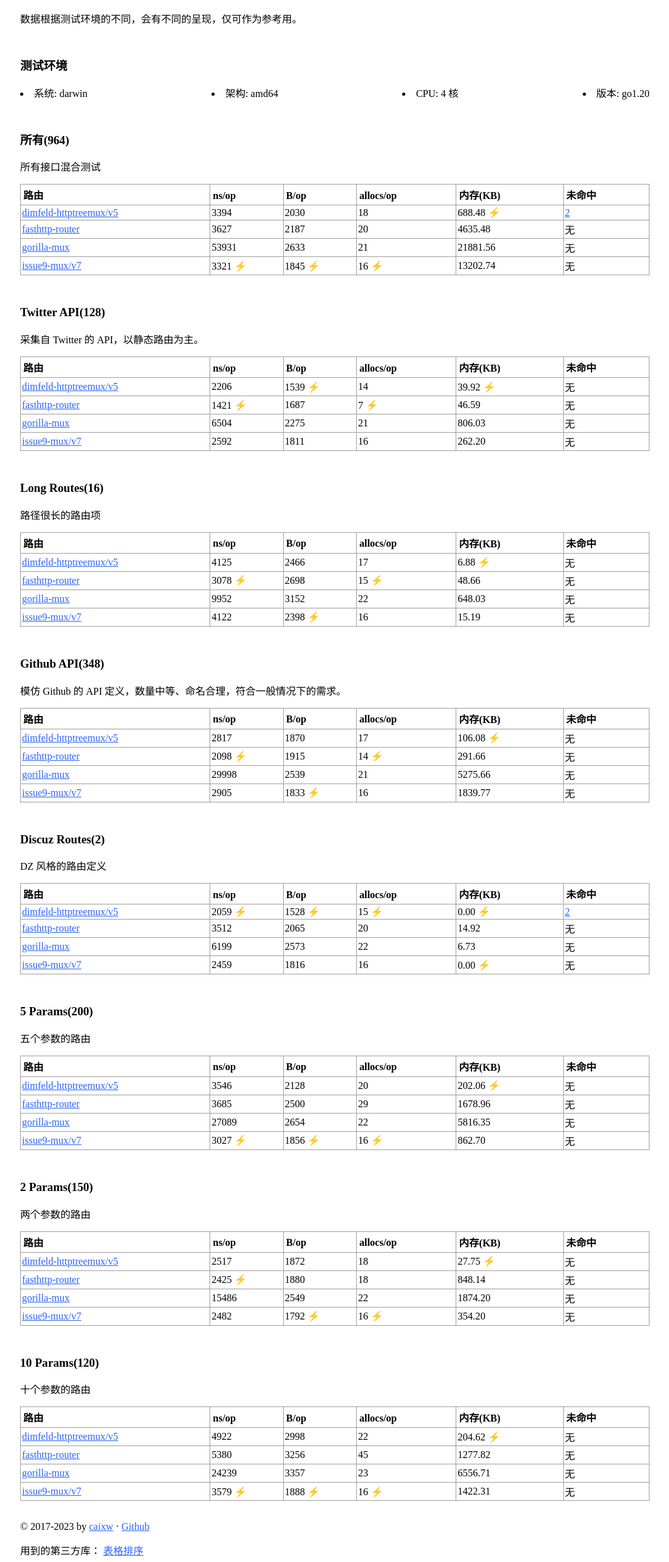
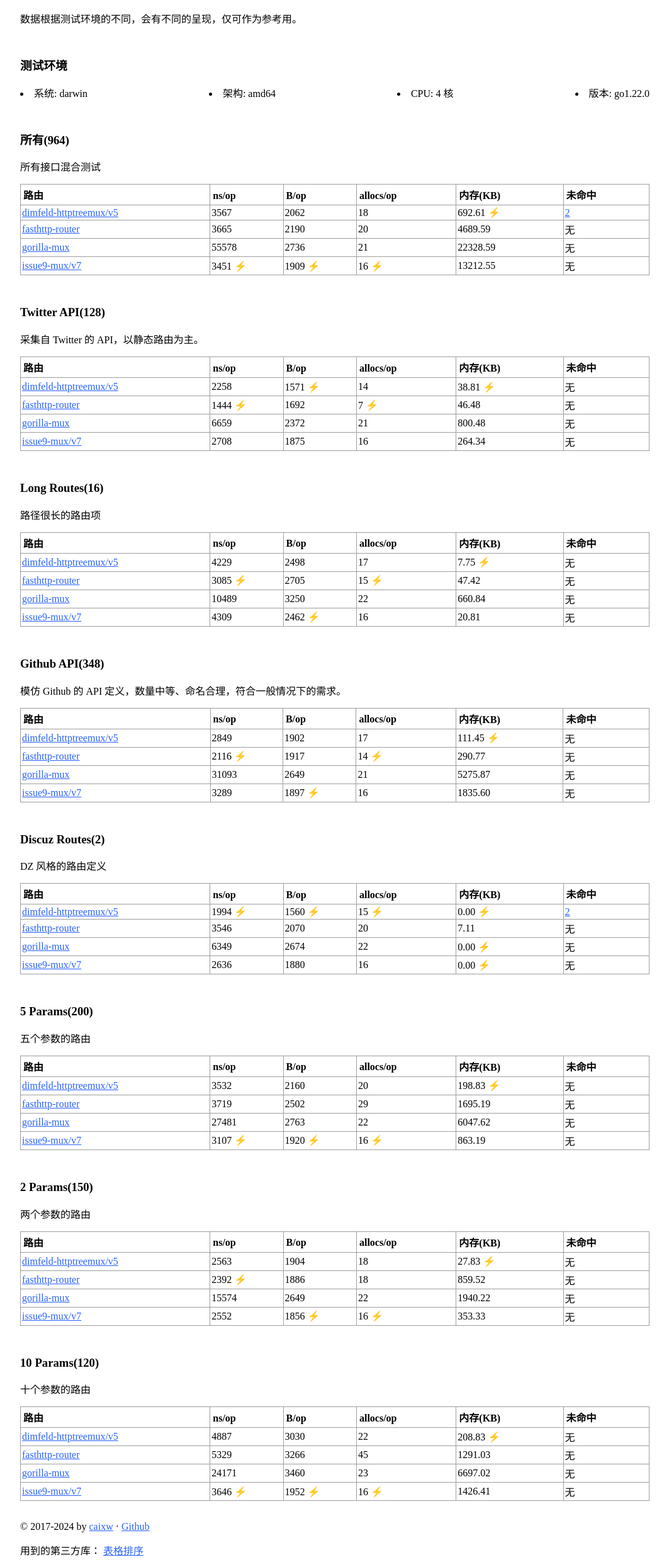
Before and after one commit to caixw/go-http-routers-testing, a plain HTML site: page docs/index.html in a window 1280 px wide. Shown: the part 80-2560 px from the top of the page at 63% size, without its empty margins (108-1171 px from the left). Drawn offline with Linux system fonts and the light colour scheme.

Commit message:
fix: 重新测试数据

```diff
--- a/docs/data/env.json
+++ b/docs/data/env.json
@@ -2,7 +2,7 @@
 	"os": "darwin",
 	"arch": "amd64",
 	"cpu": 4,
-	"go": "go1.20",
+	"go": "go1.22.0",
 	"apiFiles": [
 		"all.json",
 		"twitter.json",
--- a/docs/index.html
+++ b/docs/index.html
@@ -24,7 +24,7 @@
             <li>系统: darwin</li>
             <li>架构: amd64</li>
             <li>CPU: 4 核</li>
-            <li>版本: go1.20</li>
+            <li>版本: go1.22.0</li>
         </ul>
     </section><section id="all" data-file="data/all.json">
         <h3><a href="#all" class="anchor">#</a>所有(964)</h3>
@@ -43,34 +43,34 @@
             <tbody>
                 <tr>
                     <td data-sort="dimfeld-httptreemux-v5"><a href="https://github.com/dimfeld/httptreemux">dimfeld-httptreemux/v5</a></td>
-                    <td data-sort="3394">3394</td>
-                    <td data-sort="2030">2030</td>
+                    <td data-sort="3567">3567</td>
+                    <td data-sort="2062">2062</td>
                     <td data-sort="18">18</td>
-                    <td data-sort="705008">688.48 ⚡️️</td>
+                    <td data-sort="709232">692.61 ⚡️️</td>
                     <td><a href="miss.html?all_dimfeld-httptreemux-v5.json">2</a></td>
                 </tr>
                 <tr>
                     <td data-sort="fasthttp-router"><a href="https://github.com/fasthttp/router">fasthttp-router</a></td>
-                    <td data-sort="3627">3627</td>
-                    <td data-sort="2187">2187</td>
+                    <td data-sort="3665">3665</td>
+                    <td data-sort="2190">2190</td>
                     <td data-sort="20">20</td>
-                    <td data-sort="4746736">4635.48</td>
+                    <td data-sort="4802144">4689.59</td>
                     <td>无</td>
                 </tr>
                 <tr>
                     <td data-sort="gorilla-mux"><a href="https://github.com/gorilla/mux">gorilla-mux</a></td>
-                    <td data-sort="53931">53931</td>
-                    <td data-sort="2633">2633</td>
+                    <td data-sort="55578">55578</td>
+                    <td data-sort="2736">2736</td>
                     <td data-sort="21">21</td>
-                    <td data-sort="22406720">21881.56</td>
+                    <td data-sort="22864480">22328.59</td>
                     <td>无</td>
                 </tr>
                 <tr>
                     <td data-sort="issue9-mux-v7"><a href="https://github.com/issue9/mux">issue9-mux/v7</a></td>
-                    <td data-sort="3321">3321 ⚡️️</td>
-                    <td data-sort="1845">1845 ⚡️️</td>
+                    <td data-sort="3451">3451 ⚡️️</td>
+                    <td data-sort="1909">1909 ⚡️️</td>
                     <td data-sort="16">16 ⚡️️</td>
-                    <td data-sort="13519608">13202.74</td>
+                    <td data-sort="13529656">13212.55</td>
                     <td>无</td>
                 </tr>
             </tbody>
@@ -92,34 +92,34 @@
             <tbody>
                 <tr>
                     <td data-sort="dimfeld-httptreemux-v5"><a href="https://github.com/dimfeld/httptreemux">dimfeld-httptreemux/v5</a></td>
-                    <td data-sort="2206">2206</td>
-                    <td data-sort="1539">1539 ⚡️️</td>
+                    <td data-sort="2258">2258</td>
+                    <td data-sort="1571">1571 ⚡️️</td>
                     <td data-sort="14">14</td>
-                    <td data-sort="40880">39.92 ⚡️️</td>
+                    <td data-sort="39744">38.81 ⚡️️</td>
                     <td>无</td>
                 </tr>
                 <tr>
                     <td data-sort="fasthttp-router"><a href="https://github.com/fasthttp/router">fasthttp-router</a></td>
-                    <td data-sort="1421">1421 ⚡️️</td>
-                    <td data-sort="1687">1687</td>
+                    <td data-sort="1444">1444 ⚡️️</td>
+                    <td data-sort="1692">1692</td>
                     <td data-sort="7">7 ⚡️️</td>
-                    <td data-sort="47712">46.59</td>
+                    <td data-sort="47600">46.48</td>
                     <td>无</td>
                 </tr>
                 <tr>
                     <td data-sort="gorilla-mux"><a href="https://github.com/gorilla/mux">gorilla-mux</a></td>
-                    <td data-sort="6504">6504</td>
-                    <td data-sort="2275">2275</td>
+                    <td data-sort="6659">6659</td>
+                    <td data-sort="2372">2372</td>
                     <td data-sort="21">21</td>
-                    <td data-sort="825376">806.03</td>
+                    <td data-sort="819688">800.48</td>
                     <td>无</td>
                 </tr>
                 <tr>
                     <td data-sort="issue9-mux-v7"><a href="https://github.com/issue9/mux">issue9-mux/v7</a></td>
-                    <td data-sort="2592">2592</td>
-                    <td data-sort="1811">1811</td>
+                    <td data-sort="2708">2708</td>
+                    <td data-sort="1875">1875</td>
                     <td data-sort="16">16</td>
-                    <td data-sort="268488">262.20</td>
+                    <td data-sort="270688">264.34</td>
                     <td>无</td>
                 </tr>
             </tbody>
@@ -141,34 +141,34 @@
             <tbody>
                 <tr>
                     <td data-sort="dimfeld-httptreemux-v5"><a href="https://github.com/dimfeld/httptreemux">dimfeld-httptreemux/v5</a></td>
-                    <td data-sort="4125">4125</td>
-                    <td data-sort="2466">2466</td>
+                    <td data-sort="4229">4229</td>
+                    <td data-sort="2498">2498</td>
                     <td data-sort="17">17</td>
-                    <td data-sort="7040">6.88 ⚡️️</td>
+                    <td data-sort="7936">7.75 ⚡️️</td>
                     <td>无</td>
                 </tr>
                 <tr>
                     <td data-sort="fasthttp-router"><a href="https://github.com/fasthttp/router">fasthttp-router</a></td>
-                    <td data-sort="3078">3078 ⚡️️</td>
-                    <td data-sort="2698">2698</td>
+                    <td data-sort="3085">3085 ⚡️️</td>
+                    <td data-sort="2705">2705</td>
                     <td data-sort="15">15 ⚡️️</td>
-                    <td data-sort="49824">48.66</td>
+                    <td data-sort="48560">47.42</td>
                     <td>无</td>
                 </tr>
                 <tr>
                     <td data-sort="gorilla-mux"><a href="https://github.com/gorilla/mux">gorilla-mux</a></td>
-                    <td data-sort="9952">9952</td>
-                    <td data-sort="3152">3152</td>
+                    <td data-sort="10489">10489</td>
+                    <td data-sort="3250">3250</td>
                     <td data-sort="22">22</td>
-                    <td data-sort="663584">648.03</td>
+                    <td data-sort="676704">660.84</td>
                     <td>无</td>
                 </tr>
                 <tr>
                     <td data-sort="issue9-mux-v7"><a href="https://github.com/issue9/mux">issue9-mux/v7</a></td>
-                    <td data-sort="4122">4122</td>
-                    <td data-sort="2398">2398 ⚡️️</td>
+                    <td data-sort="4309">4309</td>
+                    <td data-sort="2462">2462 ⚡️️</td>
                     <td data-sort="16">16</td>
-                    <td data-sort="15552">15.19</td>
+                    <td data-sort="21312">20.81</td>
                     <td>无</td>
                 </tr>
             </tbody>
@@ -190,34 +190,34 @@
             <tbody>
                 <tr>
                     <td data-sort="dimfeld-httptreemux-v5"><a href="https://github.com/dimfeld/httptreemux">dimfeld-httptreemux/v5</a></td>
-                    <td data-sort="2817">2817</td>
-                    <td data-sort="1870">1870</td>
+                    <td data-sort="2849">2849</td>
+                    <td data-sort="1902">1902</td>
                     <td data-sort="17">17</td>
-                    <td data-sort="108624">106.08 ⚡️️</td>
+                    <td data-sort="114128">111.45 ⚡️️</td>
                     <td>无</td>
                 </tr>
                 <tr>
                     <td data-sort="fasthttp-router"><a href="https://github.com/fasthttp/router">fasthttp-router</a></td>
-                    <td data-sort="2098">2098 ⚡️️</td>
-                    <td data-sort="1915">1915</td>
+                    <td data-sort="2116">2116 ⚡️️</td>
+                    <td data-sort="1917">1917</td>
                     <td data-sort="14">14 ⚡️️</td>
-                    <td data-sort="298664">291.66</td>
+                    <td data-sort="297752">290.77</td>
                     <td>无</td>
                 </tr>
                 <tr>
                     <td data-sort="gorilla-mux"><a href="https://github.com/gorilla/mux">gorilla-mux</a></td>
-                    <td data-sort="29998">29998</td>
-                    <td data-sort="2539">2539</td>
+                    <td data-sort="31093">31093</td>
+                    <td data-sort="2649">2649</td>
                     <td data-sort="21">21</td>
-                    <td data-sort="5402272">5275.66</td>
+                    <td data-sort="5402488">5275.87</td>
                     <td>无</td>
                 </tr>
                 <tr>
                     <td data-sort="issue9-mux-v7"><a href="https://github.com/issue9/mux">issue9-mux/v7</a></td>
-                    <td data-sort="2905">2905</td>
-                    <td data-sort="1833">1833 ⚡️️</td>
+                    <td data-sort="3289">3289</td>
+                    <td data-sort="1897">1897 ⚡️️</td>
                     <td data-sort="16">16</td>
-                    <td data-sort="1883920">1839.77</td>
+                    <td data-sort="1879656">1835.60</td>
                     <td>无</td>
                 </tr>
             </tbody>
@@ -239,32 +239,32 @@
             <tbody>
                 <tr>
                     <td data-sort="dimfeld-httptreemux-v5"><a href="https://github.com/dimfeld/httptreemux">dimfeld-httptreemux/v5</a></td>
-                    <td data-sort="2059">2059 ⚡️️</td>
-                    <td data-sort="1528">1528 ⚡️️</td>
+                    <td data-sort="1994">1994 ⚡️️</td>
+                    <td data-sort="1560">1560 ⚡️️</td>
                     <td data-sort="15">15 ⚡️️</td>
                     <td data-sort="0">0.00 ⚡️️</td>
                     <td><a href="miss.html?discuz_dimfeld-httptreemux-v5.json">2</a></td>
                 </tr>
                 <tr>
                     <td data-sort="fasthttp-router"><a href="https://github.com/fasthttp/router">fasthttp-router</a></td>
-                    <td data-sort="3512">3512</td>
-                    <td data-sort="2065">2065</td>
+                    <td data-sort="3546">3546</td>
+                    <td data-sort="2070">2070</td>
                     <td data-sort="20">20</td>
-                    <td data-sort="15280">14.92</td>
+                    <td data-sort="7280">7.11</td>
                     <td>无</td>
                 </tr>
                 <tr>
                     <td data-sort="gorilla-mux"><a href="https://github.com/gorilla/mux">gorilla-mux</a></td>
-                    <td data-sort="6199">6199</td>
-                    <td data-sort="2573">2573</td>
+                    <td data-sort="6349">6349</td>
+                    <td data-sort="2674">2674</td>
                     <td data-sort="22">22</td>
-                    <td data-sort="6896">6.73</td>
+                    <td data-sort="0">0.00 ⚡️️</td>
                     <td>无</td>
                 </tr>
                 <tr>
                     <td data-sort="issue9-mux-v7"><a href="https://github.com/issue9/mux">issue9-mux/v7</a></td>
-                    <td data-sort="2459">2459</td>
-                    <td data-sort="1816">1816</td>
+                    <td data-sort="2636">2636</td>
+                    <td data-sort="1880">1880</td>
                     <td data-sort="16">16</td>
                     <td data-sort="0">0.00 ⚡️️</td>
                     <td>无</td>
@@ -288,34 +288,34 @@
             <tbody>
                 <tr>
                     <td data-sort="dimfeld-httptreemux-v5"><a href="https://github.com/dimfeld/httptreemux">dimfeld-httptreemux/v5</a></td>
-                    <td data-sort="3546">3546</td>
-                    <td data-sort="2128">2128</td>
+                    <td data-sort="3532">3532</td>
+                    <td data-sort="2160">2160</td>
                     <td data-sort="20">20</td>
-                    <td data-sort="206912">202.06 ⚡️️</td>
+                    <td data-sort="203600">198.83 ⚡️️</td>
                     <td>无</td>
                 </tr>
                 <tr>
                     <td data-sort="fasthttp-router"><a href="https://github.com/fasthttp/router">fasthttp-router</a></td>
-                    <td data-sort="3685">3685</td>
-                    <td data-sort="2500">2500</td>
+                    <td data-sort="3719">3719</td>
+                    <td data-sort="2502">2502</td>
                     <td data-sort="29">29</td>
-                    <td data-sort="1719256">1678.96</td>
+                    <td data-sort="1735872">1695.19</td>
                     <td>无</td>
                 </tr>
                 <tr>
                     <td data-sort="gorilla-mux"><a href="https://github.com/gorilla/mux">gorilla-mux</a></td>
-                    <td data-sort="27089">27089</td>
-                    <td data-sort="2654">2654</td>
+                    <td data-sort="27481">27481</td>
+                    <td data-sort="2763">2763</td>
                     <td data-sort="22">22</td>
-                    <td data-sort="5955944">5816.35</td>
+                    <td data-sort="6192760">6047.62</td>
                     <td>无</td>
                 </tr>
                 <tr>
                     <td data-sort="issue9-mux-v7"><a href="https://github.com/issue9/mux">issue9-mux/v7</a></td>
-                    <td data-sort="3027">3027 ⚡️️</td>
-                    <td data-sort="1856">1856 ⚡️️</td>
+                    <td data-sort="3107">3107 ⚡️️</td>
+                    <td data-sort="1920">1920 ⚡️️</td>
                     <td data-sort="16">16 ⚡️️</td>
-                    <td data-sort="883408">862.70</td>
+                    <td data-sort="883904">863.19</td>
                     <td>无</td>
                 </tr>
             </tbody>
@@ -337,34 +337,34 @@
             <tbody>
                 <tr>
                     <td data-sort="dimfeld-httptreemux-v5"><a href="https://github.com/dimfeld/httptreemux">dimfeld-httptreemux/v5</a></td>
-                    <td data-sort="2517">2517</td>
-                    <td data-sort="1872">1872</td>
+                    <td data-sort="2563">2563</td>
+                    <td data-sort="1904">1904</td>
                     <td data-sort="18">18</td>
-                    <td data-sort="28416">27.75 ⚡️️</td>
+                    <td data-sort="28496">27.83 ⚡️️</td>
                     <td>无</td>
                 </tr>
                 <tr>
                     <td data-sort="fasthttp-router"><a href="https://github.com/fasthttp/router">fasthttp-router</a></td>
-                    <td data-sort="2425">2425 ⚡️️</td>
-                    <td data-sort="1880">1880</td>
+                    <td data-sort="2392">2392 ⚡️️</td>
+                    <td data-sort="1886">1886</td>
                     <td data-sort="18">18</td>
-                    <td data-sort="868496">848.14</td>
+                    <td data-sort="880144">859.52</td>
                     <td>无</td>
                 </tr>
                 <tr>
                     <td data-sort="gorilla-mux"><a href="https://github.com/gorilla/mux">gorilla-mux</a></td>
-                    <td data-sort="15486">15486</td>
-                    <td data-sort="2549">2549</td>
+                    <td data-sort="15574">15574</td>
+                    <td data-sort="2649">2649</td>
                     <td data-sort="22">22</td>
-                    <td data-sort="1919184">1874.20</td>
+                    <td data-sort="1986784">1940.22</td>
                     <td>无</td>
                 </tr>
                 <tr>
                     <td data-sort="issue9-mux-v7"><a href="https://github.com/issue9/mux">issue9-mux/v7</a></td>
-                    <td data-sort="2482">2482</td>
-                    <td data-sort="1792">1792 ⚡️️</td>
+                    <td data-sort="2552">2552</td>
+                    <td data-sort="1856">1856 ⚡️️</td>
                     <td data-sort="16">16 ⚡️️</td>
-                    <td data-sort="362704">354.20</td>
+                    <td data-sort="361808">353.33</td>
                     <td>无</td>
                 </tr>
             </tbody>
@@ -386,34 +386,34 @@
             <tbody>
                 <tr>
                     <td data-sort="dimfeld-httptreemux-v5"><a href="https://github.com/dimfeld/httptreemux">dimfeld-httptreemux/v5</a></td>
-                    <td data-sort="4922">4922</td>
-                    <td data-sort="2998">2998</td>
+                    <td data-sort="4887">4887</td>
+                    <td data-sort="3030">3030</td>
                     <td data-sort="22">22</td>
-                    <td data-sort="209536">204.62 ⚡️️</td>
+                    <td data-sort="213840">208.83 ⚡️️</td>
                     <td>无</td>
                 </tr>
                 <tr>
                     <td data-sort="fasthttp-router"><a href="https://github.com/fasthttp/router">fasthttp-router</a></td>
-                    <td data-sort="5380">5380</td>
-                    <td data-sort="3256">3256</td>
+                    <td data-sort="5329">5329</td>
+                    <td data-sort="3266">3266</td>
                     <td data-sort="45">45</td>
-                    <td data-sort="1308488">1277.82</td>
+                    <td data-sort="1322016">1291.03</td>
                     <td>无</td>
                 </tr>
                 <tr>
                     <td data-sort="gorilla-mux"><a href="https://github.com/gorilla/mux">gorilla-mux</a></td>
-                    <td data-sort="24239">24239</td>
-                    <td data-sort="3357">3357</td>
+                    <td data-sort="24171">24171</td>
+                    <td data-sort="3460">3460</td>
                     <td data-sort="23">23</td>
-                    <td data-sort="6714072">6556.71</td>
+                    <td data-sort="6857744">6697.02</td>
                     <td>无</td>
                 </tr>
                 <tr>
                     <td data-sort="issue9-mux-v7"><a href="https://github.com/issue9/mux">issue9-mux/v7</a></td>
-                    <td data-sort="3579">3579 ⚡️️</td>
-                    <td data-sort="1888">1888 ⚡️️</td>
+                    <td data-sort="3646">3646 ⚡️️</td>
+                    <td data-sort="1952">1952 ⚡️️</td>
                     <td data-sort="16">16 ⚡️️</td>
-                    <td data-sort="1456448">1422.31</td>
+                    <td data-sort="1460640">1426.41</td>
                     <td>无</td>
                 </tr>
             </tbody>
@@ -421,7 +421,7 @@
     </section></article>
 
 <footer>
-    <p>&copy; 2017-2023 by
+    <p>&copy; 2017-2024 by
         <a href="https://caixw.io">caixw</a> &middot;
         <a href="https://github.com/caixw/go-http-routers-testing">Github</a>
     </p>
```
Also changed, not shown: docs/data/10-params.json (+12 -12 lines), docs/data/2-params.json (+12 -12 lines), docs/data/5-params.json (+12 -12 lines), docs/data/all.json (+12 -12 lines), docs/data/discuz.json (+10 -10 lines), docs/data/github.json (+12 -12 lines), docs/data/long.json (+12 -12 lines), docs/data/twitter.json (+12 -12 lines).
